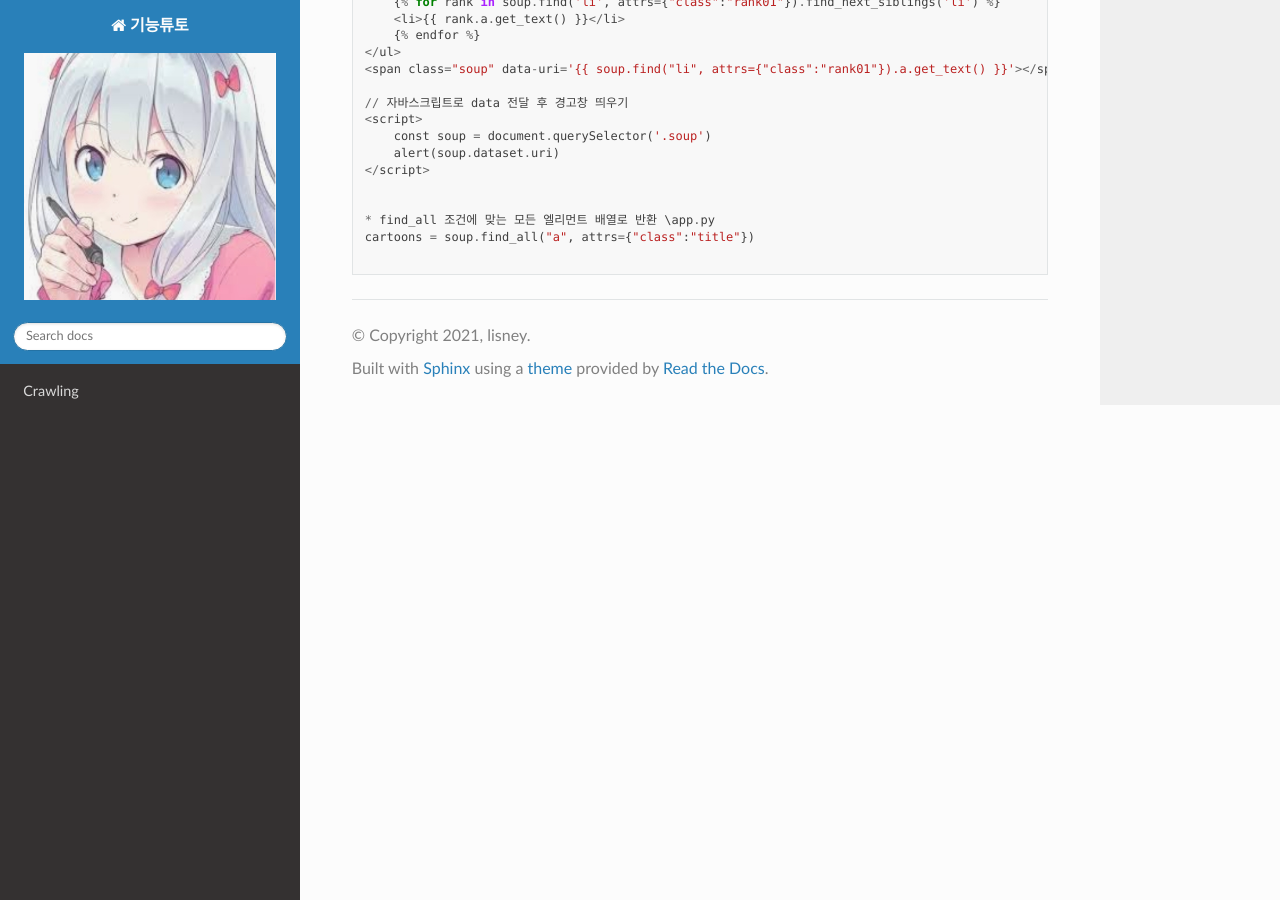
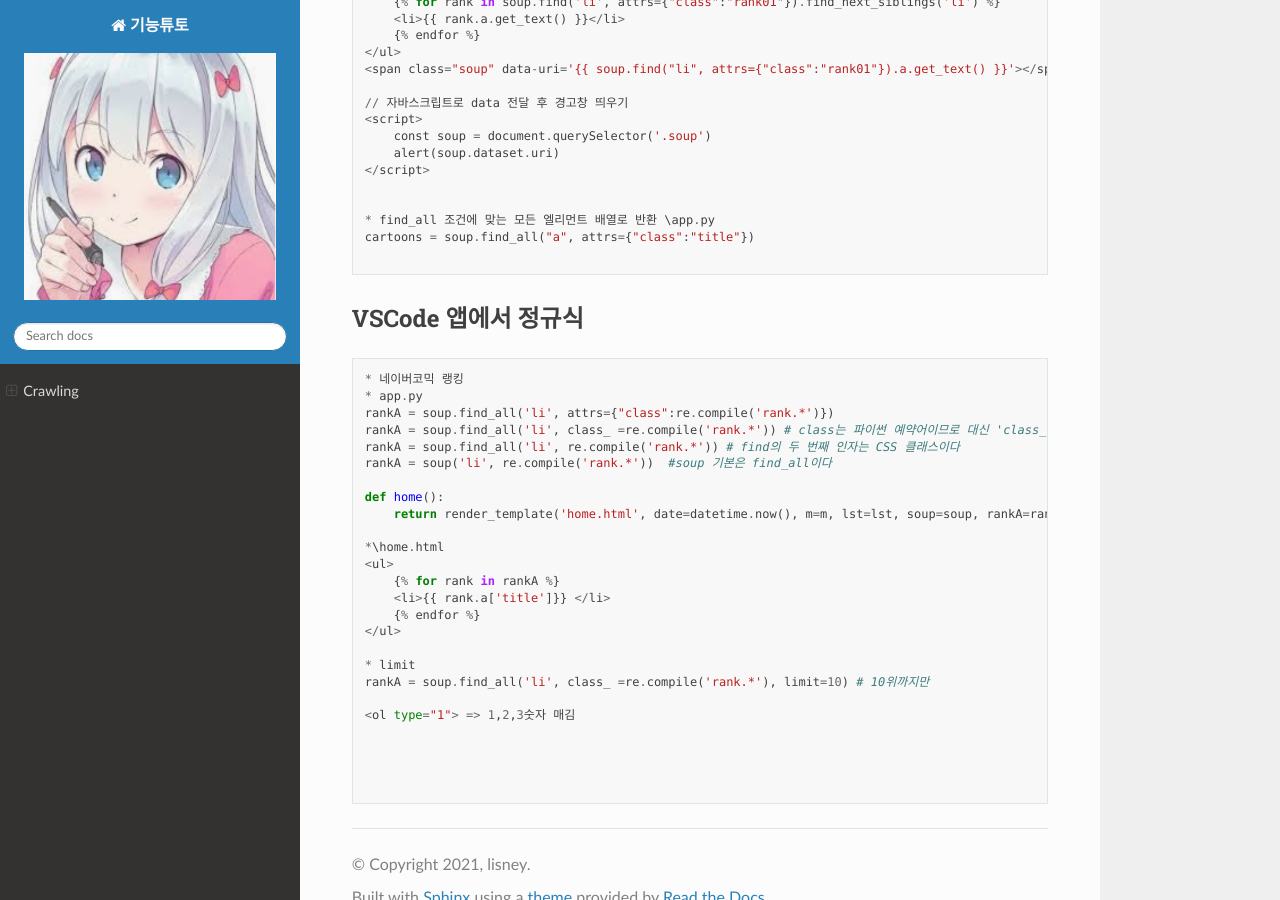
Before and after one commit to lisney/RTD, a Sphinx documentation site: the page built from docs/source/new/flask_upcrawl.md, in a window 1280 px wide and 900 px high, scrolled down 1455 px. Built offline with Sphinx 7.4.7 and the Read the Docs theme 2.0.0, drawn with Linux system fonts in a browser that asks for light colours; pages that are not in the unit, such as notebooks, are missing from menus.

Commit message:
Update flask_upcrawl.md

````diff
--- a/docs/source/new/flask_upcrawl.md
+++ b/docs/source/new/flask_upcrawl.md
@@ -77,3 +77,35 @@
 cartoons = soup.find_all("a", attrs={"class":"title"})
 
 ```
+
+
+VSCode 앱에서 정규식
+-----------------
+
+```
+* 네이버코믹 랭킹
+* app.py
+rankA = soup.find_all('li', attrs={"class":re.compile('rank.*')})
+rankA = soup.find_all('li', class_ =re.compile('rank.*')) # class는 파이썬 예약어이므로 대신 'class_' 사용
+rankA = soup.find_all('li', re.compile('rank.*')) # find의 두 번째 인자는 CSS 클래스이다
+rankA = soup('li', re.compile('rank.*'))  #soup 기본은 find_all이다
+
+def home():
+    return render_template('home.html', date=datetime.now(), m=m, lst=lst, soup=soup, rankA=rankA)
+
+*\home.html
+<ul>
+    {% for rank in rankA %}
+    <li>{{ rank.a['title']}} </li>
+    {% endfor %}
+</ul>
+
+* limit
+rankA = soup.find_all('li', class_ =re.compile('rank.*'), limit=10) # 10위까지만
+
+<ol type="1"> => 1,2,3숫자 매김
+
+
+
+
+```
````
